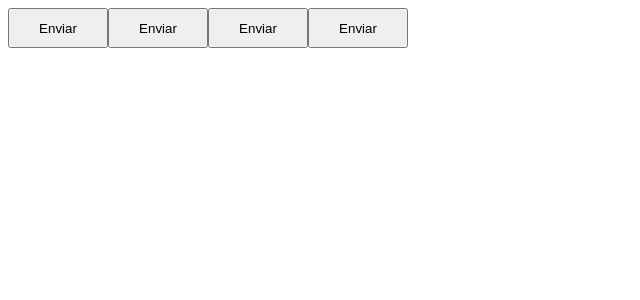
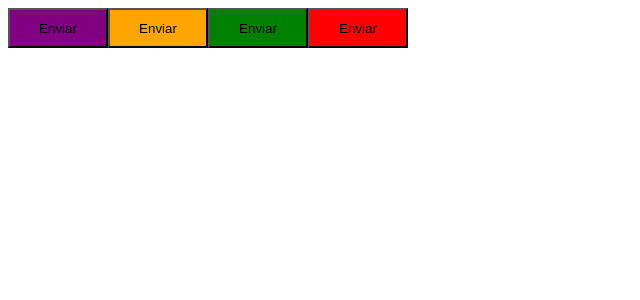
Before and after one commit to VitorCruz78/01-ignite-timer, a React (Vite) app: page / in a window 1280 px wide. Shown: the top 300 px of the page, without its empty margins (0-640 px from the left). Built offline with nearby package versions, Linux system fonts and the light colour scheme.

Commit message:
styled components

```diff
--- a/package.json
+++ b/package.json
@@ -10,6 +10,7 @@
     "preview": "vite preview"
   },
   "dependencies": {
+    "@types/styled-components": "^5.1.29",
     "react": "^18.2.0",
     "react-dom": "^18.2.0"
   },
--- a/src/App.tsx
+++ b/src/App.tsx
@@ -3,10 +3,10 @@
 export function App() {
   return (
     <>
-      <Button color="primary"/>
-      <Button color="secondary"/>
-      <Button color="success"/>
-      <Button color="danger"/>
+      <Button variant="primary" />
+      <Button variant="secondary" />
+      <Button variant="success" />
+      <Button variant="danger" />
     </>
   )
 }
--- a/src/components/Button.styles.ts
+++ b/src/components/Button.styles.ts
@@ -1,6 +1,23 @@
-import styled from 'styled-components'
+import styled, { css } from 'styled-components'
 
-export const ButtonContainer = styled.button`
+export type ButtonVariant = 'primary' | 'secondary' | 'danger' | 'success'
+
+interface ButtonContainerProps {
+    variant?: ButtonVariant
+}
+
+const buttonVariants = {
+    primary: 'purple',
+    secondary: 'orange',
+    danger: 'red',
+    success: 'green'
+}
+
+export const ButtonContainer = styled.button<ButtonContainerProps>`
     width: 100px;
     height: 40px;
+
+    ${props => {
+        return css`background-color: ${buttonVariants[props.variant]}`
+    }}
 `
--- a/src/components/Button.tsx
+++ b/src/components/Button.tsx
@@ -1,9 +1,9 @@
-import { ButtonContainer } from './Button.styles'
+import { ButtonContainer, ButtonVariant } from './Button.styles'
 
 interface ButtonProps {
-    color?: 'primary' | 'secondary' | 'danger' | 'success'
+    variant?: ButtonVariant
 }
 
-export function Button({ color = 'primary' }: ButtonProps) {
-    return <ButtonContainer color={color}>Enviar</ButtonContainer>
+export function Button({ variant = 'primary' }: ButtonProps) {
+    return <ButtonContainer variant={variant}>Enviar</ButtonContainer>
 }
```
Also changed, not shown: 1 other file (tests, documents, lock files or other folders).
